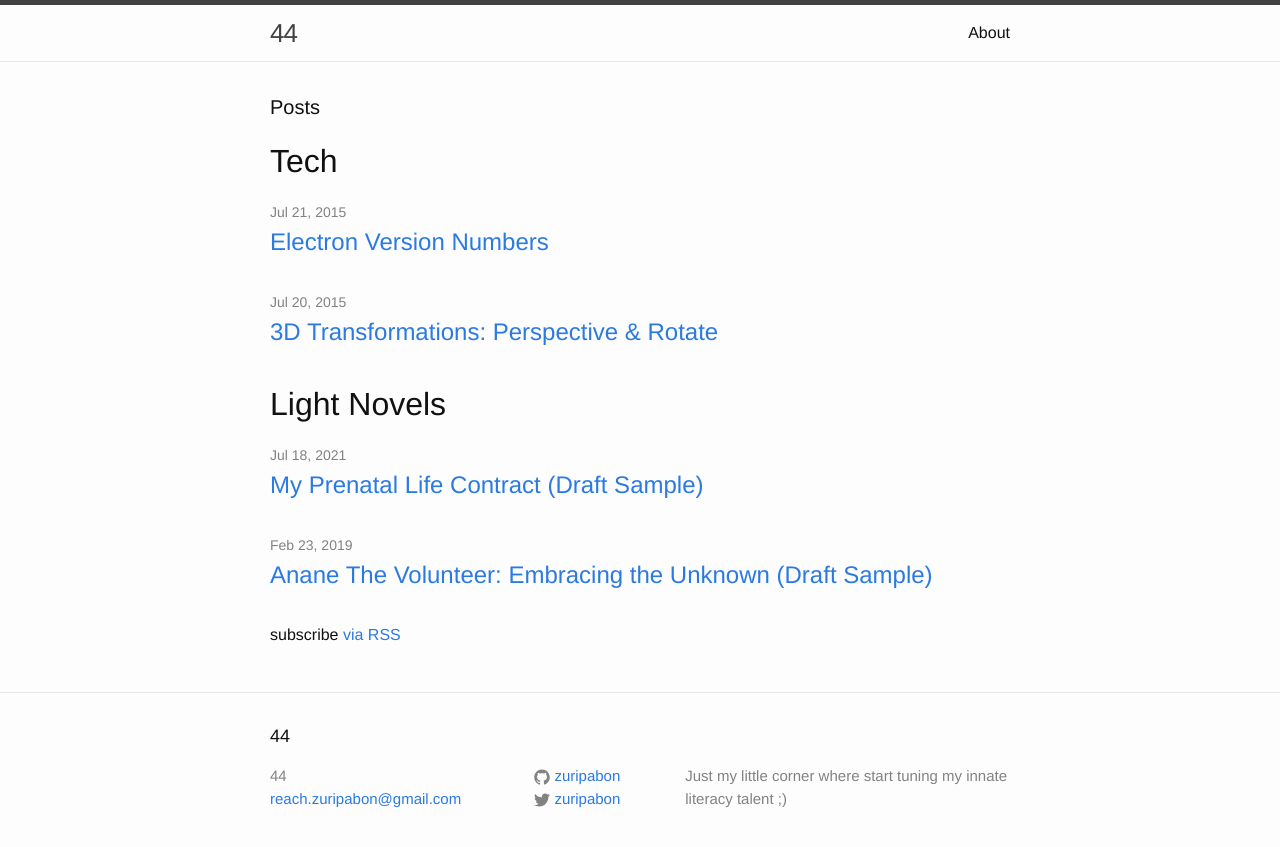
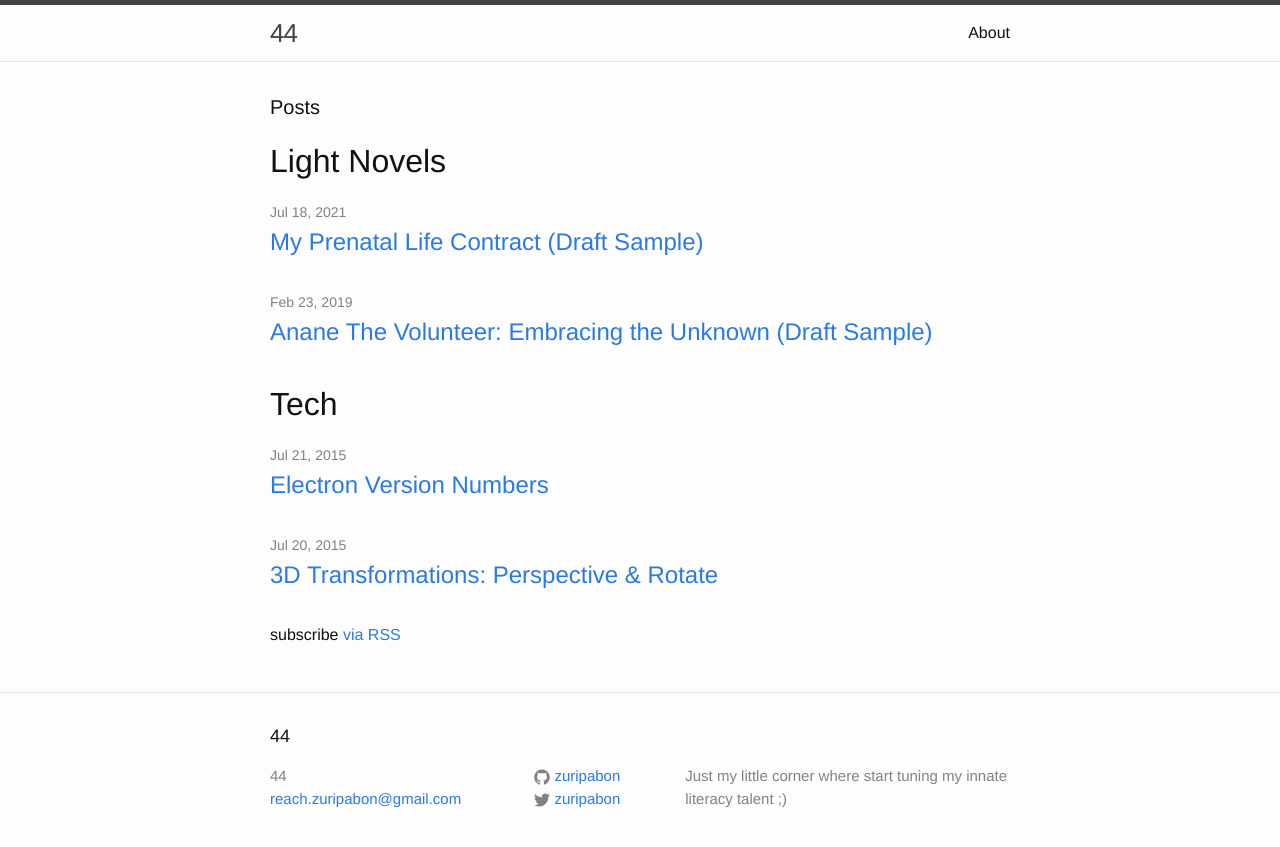
Before and after one commit to tsur/blog, a Jekyll site: the page built from index.html, in a window 1280 px wide. Shown: the top 847 px of the page. Built offline with Jekyll 4.4.1, drawn with Linux system fonts in a browser that asks for light colours.

Commit message:
sorted categories

```diff
--- a/index.html
+++ b/index.html
@@ -7,7 +7,8 @@
   <h1 class="page-heading">Posts</h1>
 
   <ul class="post-list">
-    {% for category in site.categories %}
+    {% assign sorted_cateroies = site.categories | sort %}
+    {% for category in sorted_cateroies %}
       <li>
         <h1>{{ category | first }}</h1>
         <ul class="post-list">
```
